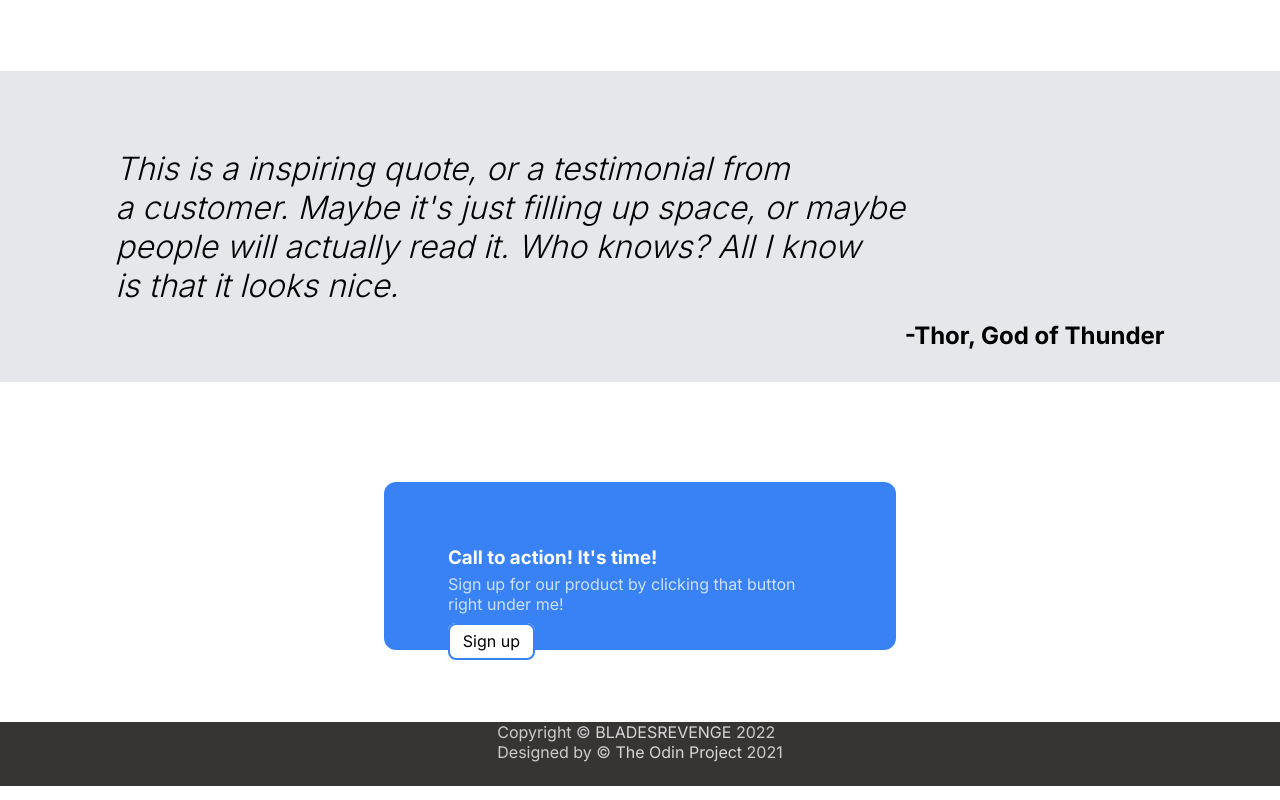
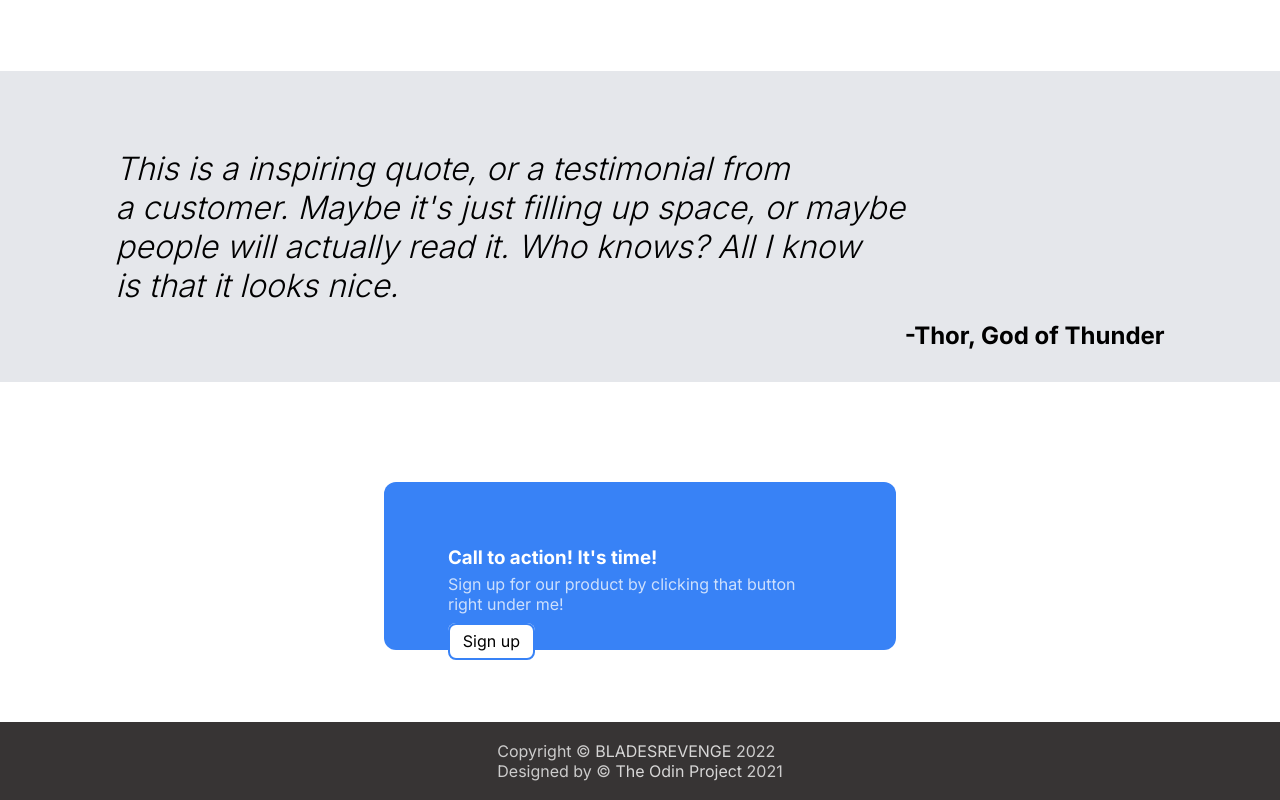
Before and after one commit to BLADESREVENGE/landing-page, a plain HTML site: page index.html in a window 1280 px wide. Shown: the part 1200-2000 px from the top of the page. Drawn offline with Linux system fonts and the light colour scheme.

Commit message:
Update styles.css

```diff
--- a/styles.css
+++ b/styles.css
@@ -218,12 +218,14 @@ footer {
 }
 
 .footer-content {
+  padding: 1.2rem;
   width: 100%;
   color: rgba(255, 255, 255, 0.75);
   display: flex;
   justify-content: center;
   margin: auto;
   align-items: center;
+  background: #373434;
 }
 
 .footer-link {
```
